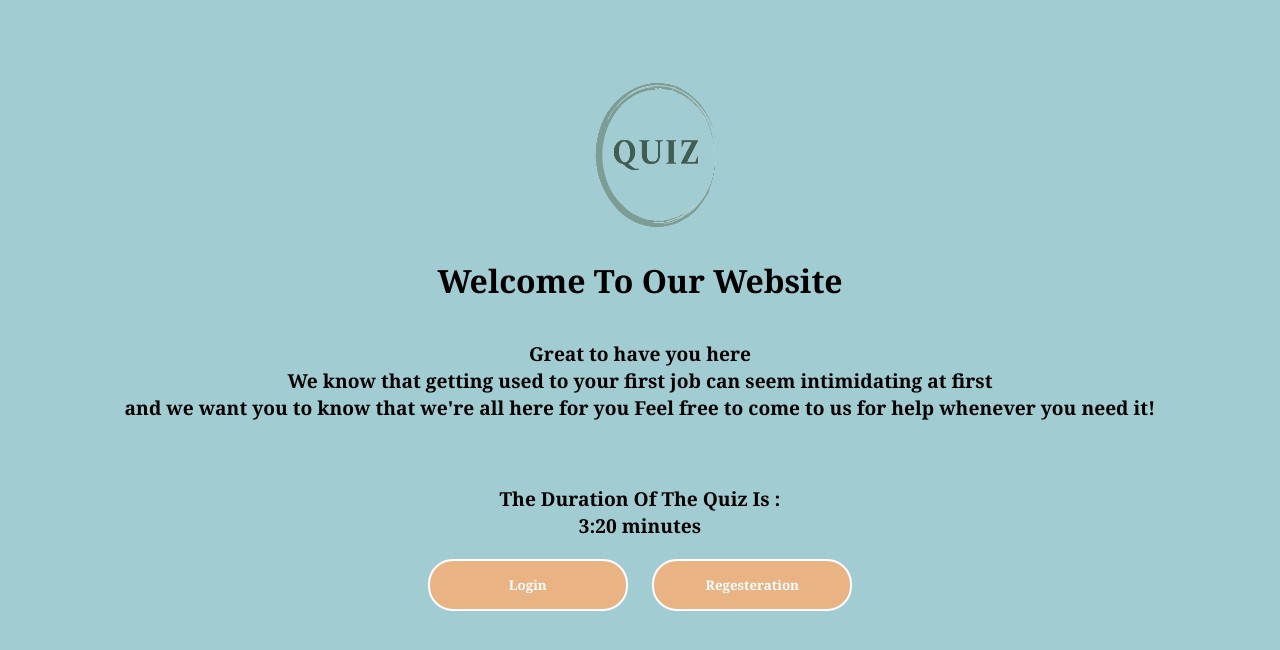
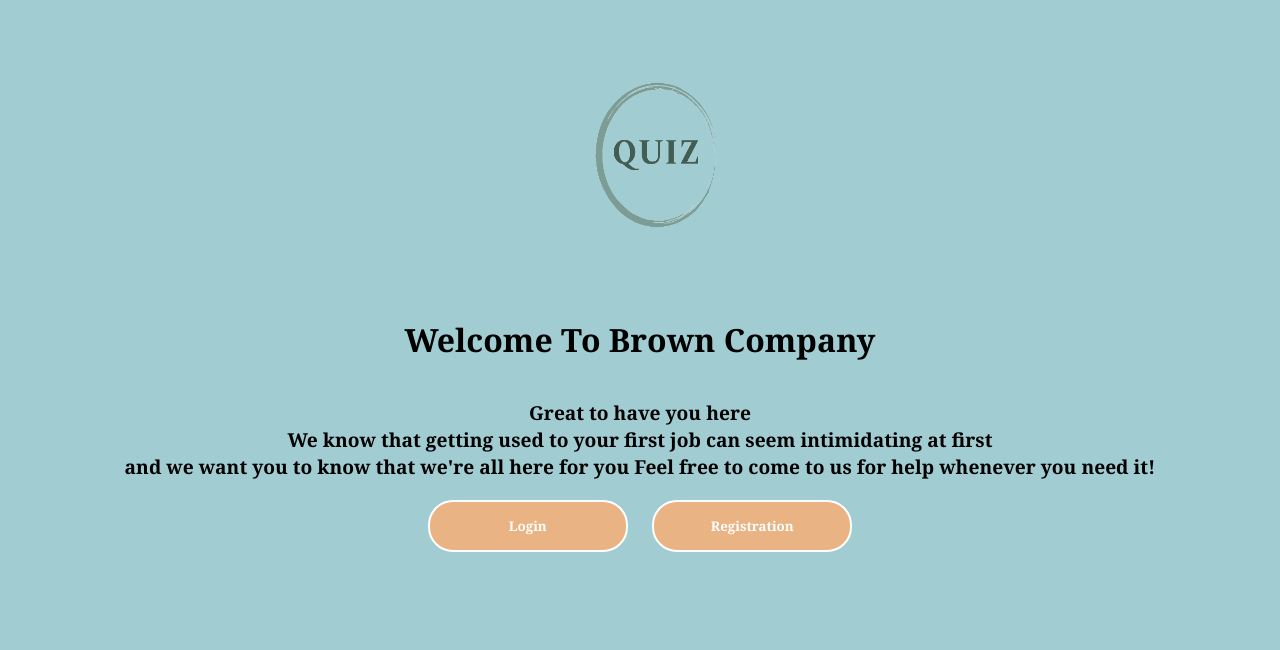
Before and after one commit to AnasWebDev/quiz_project, a plain HTML site: page index.html in a window 1280 px wide. Drawn offline with Linux system fonts and the light colour scheme.

Commit message:
last update

```diff
--- a/index.html
+++ b/index.html
@@ -17,7 +17,7 @@
       </div>
 
       <div class="content">
-        <h1>Welcome To Our Website</h1>
+        <h1>Welcome To Brown Company</h1>
         <p>
           Great to have you here <br />
           We know that getting used to your first job can seem intimidating at
@@ -26,13 +26,10 @@
           to us for help whenever you need it!
         </p>
 
-        <p class="p1">
-          The Duration Of The Quiz Is :<br />
-          3:20 minutes
-        </p>
+
 
         <a href="./quiz/Login.html"> <button id="nextButton0" >Login</button></a>
-        <a href="./quiz/register.html"> <button id="nextButton1" >Regesteration</button></a>
+        <a href="./quiz/register.html"> <button id="nextButton1" >Registration</button></a>
         <!-- <button id="nextButton1">
           <span class="homepagesp"></span> <a href="">Register</a>
         </button> -->
```
